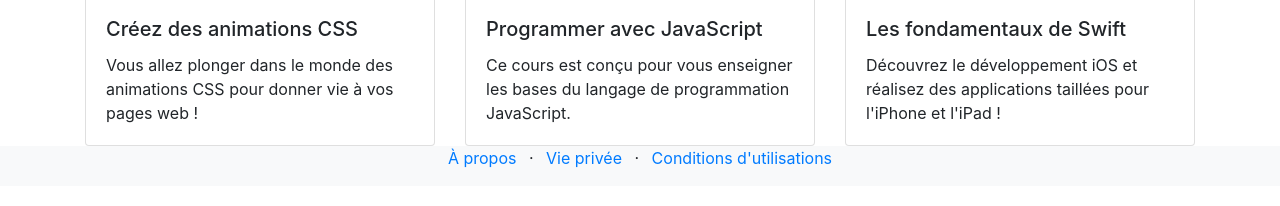
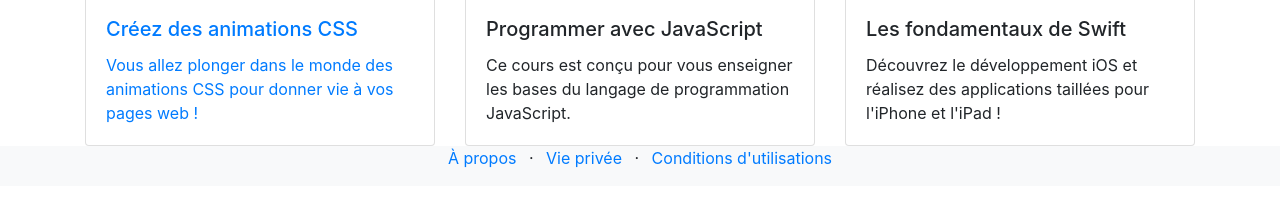
Before and after one commit to rodriguezny/info_school, a website: page lessons.html in a window 1280 px wide. Shown: the part 332-538 px from the top of the page. Drawn offline with nearby package versions, Linux system fonts and the light colour scheme.

Commit message:
[UPD] Add link to lessons-1.html

```diff
--- a/lessons.html
+++ b/lessons.html
@@ -50,11 +50,13 @@
     <div class="row">
       <div class="col-12 col-lg-4">
         <div class="card">
-          <img src="images/lessons/css.jpeg" alt="Animations CSS modernes" class="card-img-top">
-          <div class="card-body">
-            <h5 class="card-title">Créez des animations CSS</h5>
-            <p class="card-text">Vous allez plonger dans le monde des animations CSS pour donner vie à vos pages web !</p>
-          </div>
+          <a href="lesson-1.html" style="text-decoration: none;">
+            <img src="images/lessons/css.jpeg" alt="Animations CSS modernes" class="card-img-top">
+            <div class="card-body">
+              <h5 class="card-title">Créez des animations CSS</h5>
+              <p class="card-text">Vous allez plonger dans le monde des animations CSS pour donner vie à vos pages web !</p>
+            </div>
+          </a>
         </div>
       </div>
       <div class="col-12 col-lg-4">
```
